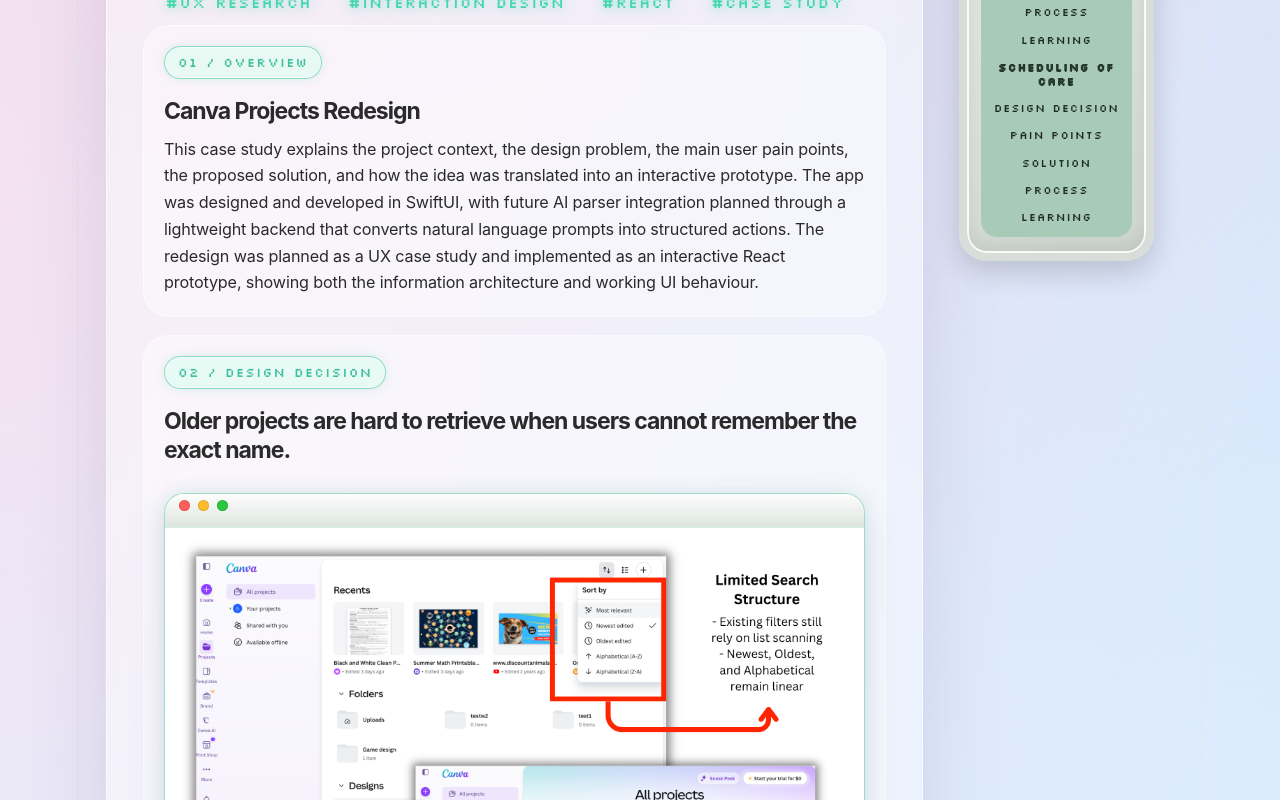
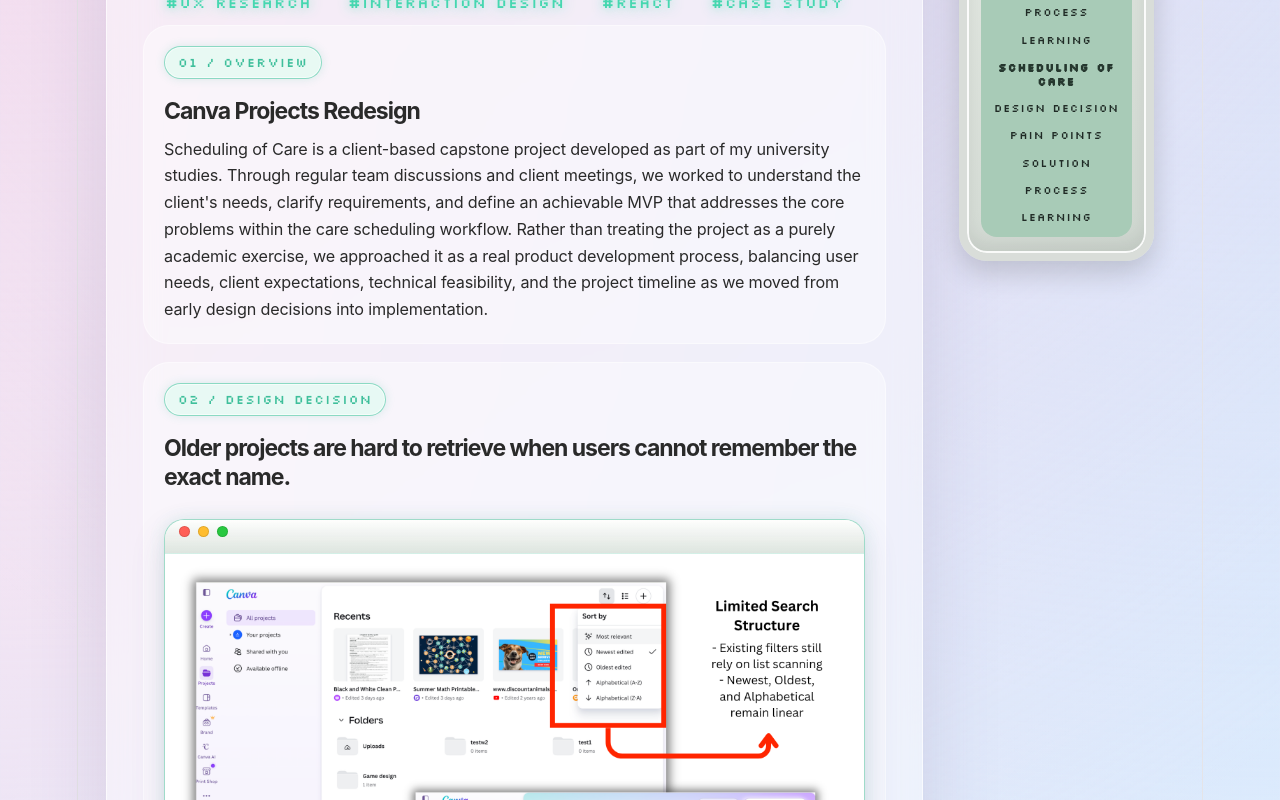
Before and after one commit to jesstasha/portfolio-2026, a React (Vite) app: page / in a window 1280 px wide. Shown: the part 1140-1940 px from the top of the page. Built offline with nearby package versions, Linux system fonts and the light colour scheme.

Commit message:
Update Scheduling of Care case study

```diff
--- a/src/App.jsx
+++ b/src/App.jsx
@@ -846,8 +846,7 @@
             <span>01 / Overview</span>
             <h4>{project.title}</h4>
             <p>
-              This case study explains the project context, the design problem, the main user pain points,
-              the proposed solution, and how the idea was translated into an interactive prototype. The app was designed and developed in SwiftUI, with future AI parser integration planned through a lightweight backend that converts natural language prompts into structured actions. The redesign was planned as a UX case study and implemented as an interactive React prototype, showing both the information architecture and working UI behaviour.
+              Scheduling of Care is a client-based capstone project developed as part of my university studies. Through regular team discussions and client meetings, we worked to understand the client&apos;s needs, clarify requirements, and define an achievable MVP that addresses the core problems within the care scheduling workflow. Rather than treating the project as a purely academic exercise, we approached it as a real product development process, balancing user needs, client expectations, technical feasibility, and the project timeline as we moved from early design decisions into implementation.
             </p>
           </section>
 
@@ -1004,7 +1003,11 @@
           </section>
 
           <section id={`${projectSlug}-process`}>
-            <span>04 / System Design Documents</span>
+            <span>
+              {project.title === "Scheduling of Care"
+                ? "04 / Domain Design Model"
+                : "04 / System Design Documents"}
+            </span>
 
             {project.title === "Earth Resonance" ? (
               <>
@@ -1027,22 +1030,49 @@
                   className="system-design-slider"
                 />
               </>
+            ) : project.title === "Scheduling of Care" ? (
+              <>
+                <h4>Domain Design Model</h4>
+                <p>
+                  The domain model maps the core entities and relationships within the
+                  system, helping translate client requirements into a structured design
+                  before implementation.
+                </p>
+
+                <img
+                  src="/portfolio-2026/portfolio_pngs/scheduling-of-care/domain-design-model.png"
+                  alt="Scheduling of Care domain design model"
+                  style={{
+                    width: "100%",
+                    height: "auto",
+                    display: "block",
+                    margin: "32px auto 0",
+                    borderRadius: "16px"
+                  }}
+                />
+              </>
             ) : (
               <p>
                 {project.title === "Canva Projects Redesign"
                   ? "I focused on turning a familiar interface problem into a clear product-design case study. The main challenge was not simply making the page look different, but identifying why older projects become difficult to retrieve and translating that problem into a practical navigation idea."
-                  : "I focused on shaping SUNAPBOX as a product concept that connects saving, organising, searching, and revisiting short-form videos. The main challenge was keeping the flow simple while still showing how AI-assisted tagging and folder-based organisation could support real user behaviour."}
+                  : ""}
               </p>
             )}
           </section>
 
           {project.title !== "Earth Resonance" && (
             <section id={`${projectSlug}-learning`}>
-              <span>06 / What I Learned</span>
+              <span>
+                {project.title === "Scheduling of Care"
+                  ? "05 / What I Learned"
+                  : "06 / What I Learned"}
+              </span>
               <p>
                 {project.title === "Canva Projects Redesign"
                   ? "I learned how important information hierarchy is when designing for long-term use. A product can feel easy for recent actions but still become difficult when users return months or years later, so retrieval and memory support need to be considered as part of the experience."
-                  : "I learned how product thinking can turn a personal pain point into a structured mobile experience. Designing SUNAPBOX helped me think more deeply about how users save content emotionally, forget details over time, and need flexible ways to recover meaning later."}
+                  : project.title === "Scheduling of Care"
+                    ? "Working on a real client-based project taught me how to translate complex requirements into clear user flows and practical interface decisions. I learned that effective UX is not only about designing individual screens, but also about understanding the underlying system, collaborating with a development team, and refining designs as requirements evolve throughout implementation."
+                    : ""}
               </p>
             </section>
           )}
```
Also changed, not shown: public/portfolio_pngs/scheduling-of-care/domain-design-model.png (added).
